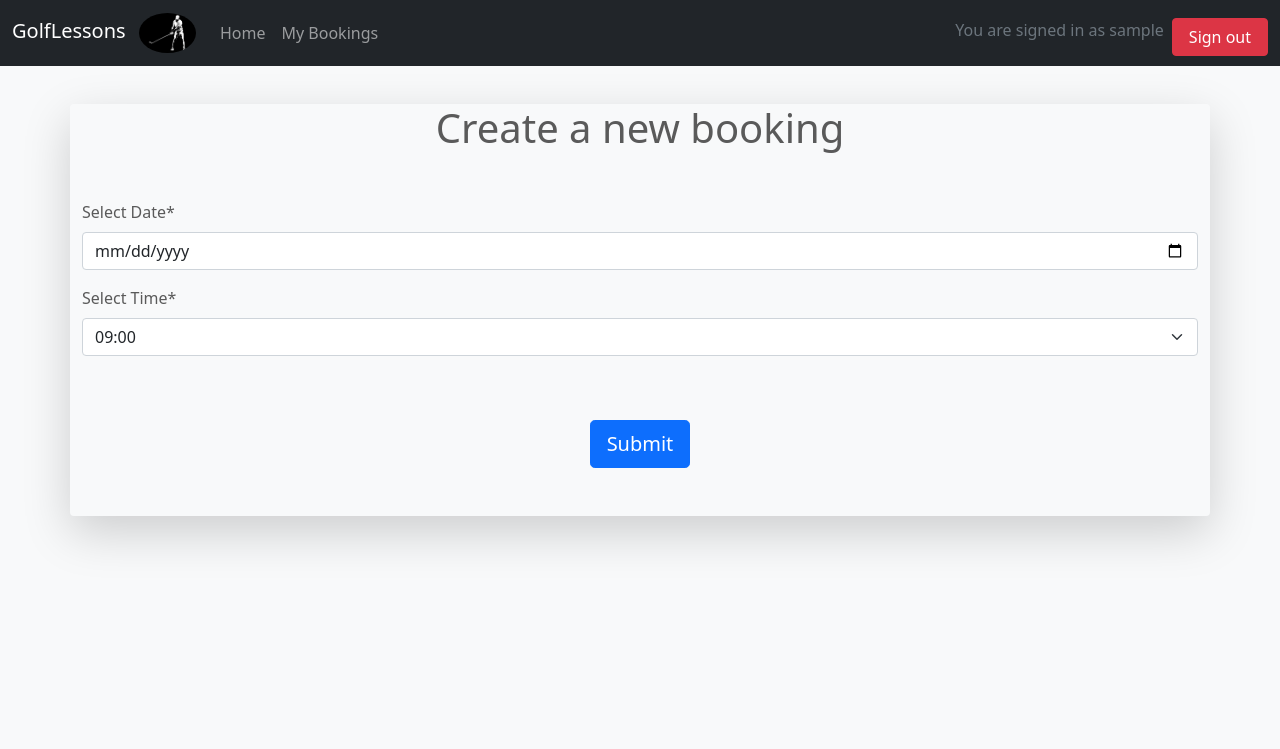
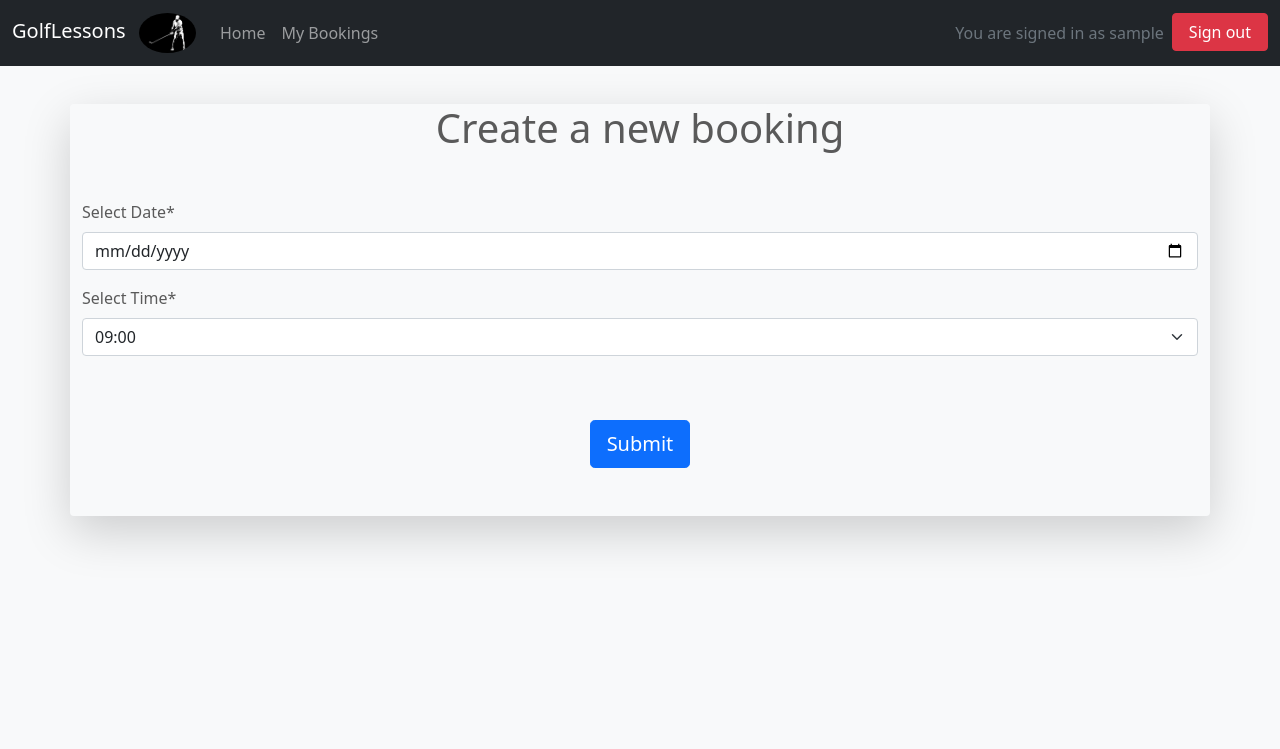
Before and after one commit to KevinFlanagan7/PP4-booking-system, a Django app: page /bookings/new/ in a window 1280 px wide. Shown: the top 749 px of the page. Run offline with Django 4.2, Linux system fonts and the light colour scheme; the visitor is signed in with stand-in values (Sample User, id 1); some libraries are stand-ins or nearby versions.

Commit message:
Add meta tags to head html and style nav bar.

```diff
--- a/templates/layout/head.html
+++ b/templates/layout/head.html
@@ -1,8 +1,14 @@
 {% load static %}
 
 <head>
+    <meta charset="utf-8">
+    <meta http-equiv="X-UA-Compatible" content="IE=edge">
+    <meta name="viewport" content="width=device-width, initial-scale=1">
+    <meta name="description" content="Golf Lessons, Golf, Lessons, Midlands, Ireland">
+    <meta name="keywords" content="golf lessons, private bay, trackman, Midlands, sport">
+    <meta name="author" content="Kevin Flanagan">
+
     <title>Golf Lessons</title>
-<meta name="viewport" content="width=device-width, initial-scale=1" />
 
     <!-- Include jQuery UI CSS -->
     <link rel="stylesheet" href="https://code.jquery.com/ui/1.12.1/themes/base/jquery-ui.css">
--- a/templates/layout/nav.html
+++ b/templates/layout/nav.html
@@ -28,7 +28,7 @@
                         href="{% url 'account_signup' %}">Sign up</a>
                 </li>
                 <li class="nav-item">
-                    <a class="btn btn-primary px-3 mt-2 {% if request.path == login_url %}active{% endif %}"
+                    <a class="btn btn-primary px-3 {% if request.path == login_url %}active{% endif %}"
                         aria-current="page" href="{% url 'account_login' %}">Sign in</a>
                 </li>
                 {% endif %}
@@ -39,7 +39,7 @@
                     <p class="nav-link m-0 text-muted">You are signed in as {{ user }}</p>
                 </li>
                 <li class="nav-item">
-                    <a class="btn btn-danger px-3 mt-2 {% if request.path == logout_url %}active{% endif %}"
+                    <a class="btn btn-danger px-3 {% if request.path == logout_url %}active{% endif %}"
                         aria-current="page" href="{% url 'account_logout' %}">Sign out</a>
                 </li>
             </ul>
```
Lines whose indentation alone changed are shown as unchanged.
